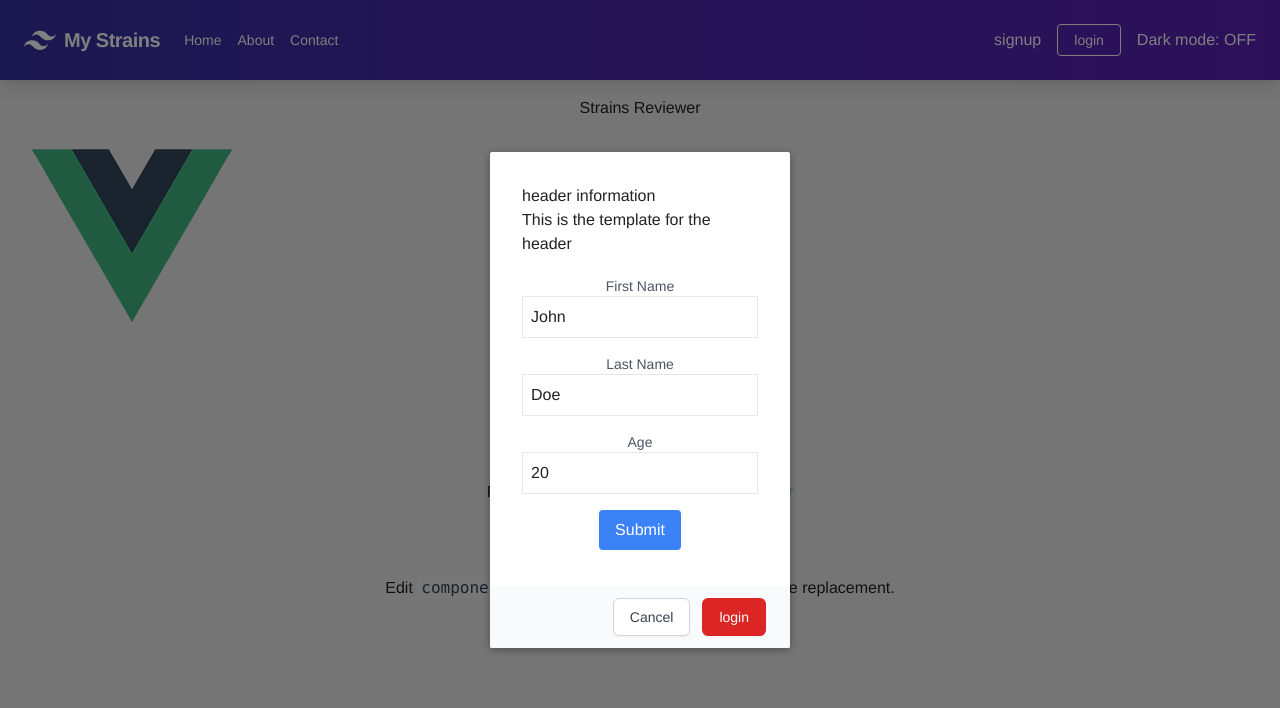
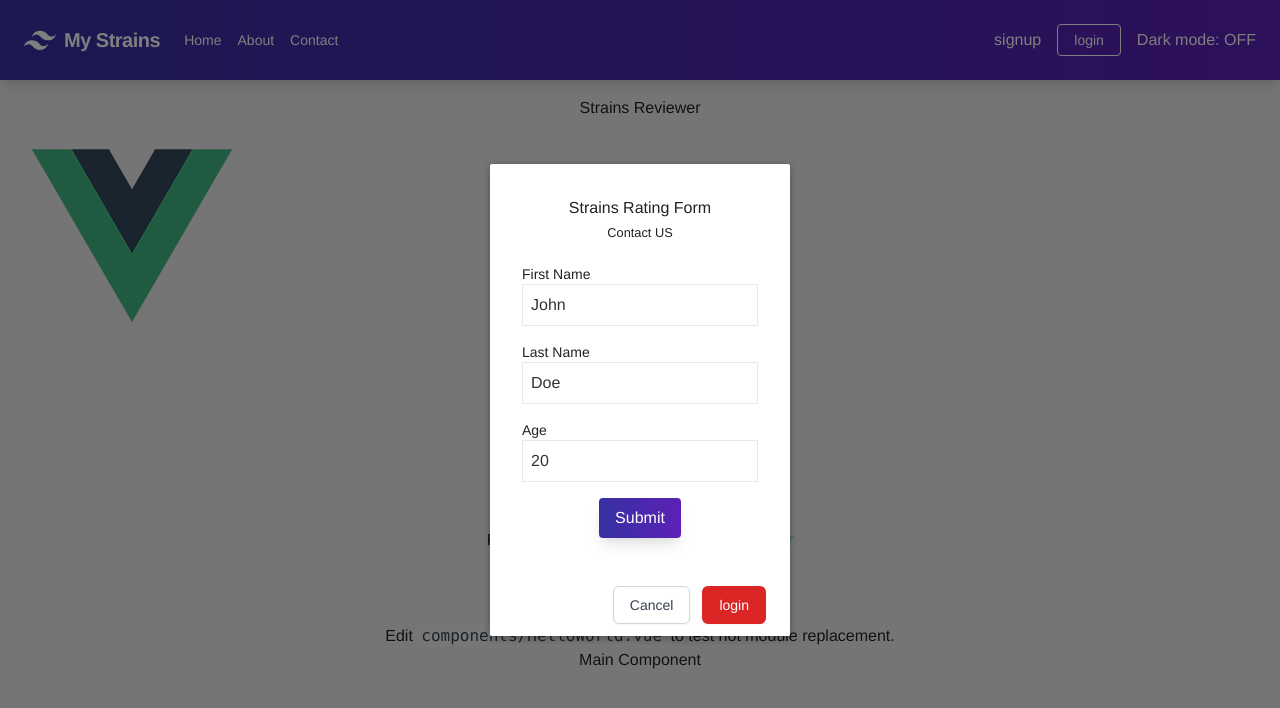
Before and after one commit to victor-basurto/vue-pinia-multiple-modules, a Vue app: page / in a window 1280 px wide. Both pictures are taken after a click on the button "login". Shown: the top 708 px of the page. Built offline with nearby package versions, Linux system fonts and the light colour scheme.

Commit message:
Modal Darkmode enabled, Modal BTN updated

```diff
--- a/src/App.vue
+++ b/src/App.vue
@@ -8,7 +8,7 @@ import TopNavbar from './components/base/nav/TopNavbar.vue'
 
 const rootStore = useRootStore()
 const { darkMode } = storeToRefs(rootStore)
-const { setIsMobile } = rootStore
+const { setIsMobile, setDarkMode } = rootStore
 const { check } = useIsMobile()
 
 
@@ -26,7 +26,10 @@ console.log(getMediaPreference())
 
 
 onMounted(() => {
+	const isDarkMode = (localStorage.getItem('dark-mode') === 'true') ? true : false;
+	console.log(isDarkMode)
 	setIsMobile(check.value)
+	setDarkMode(isDarkMode)
 })
 
 </script>
@@ -48,17 +51,24 @@ onMounted(() => {
 
 <style lang="scss">
 :root {
+	// static colors
+	--input-primary-color: #333;
+	// dynamic colors
 	--background-color-primary: #ebebeb;
 	--background-color-secondary: #fafafa;
 	--accent-color: #cacaca;
 	--text-primary-color: #222;
 	--element-size: 4rem;
+
+	--modal-background-color-primary: #fff;
 }
 .dark-theme {
 	--background-color-primary: #1e1e1e;
 	--background-color-secondary: #2d2d30;
 	--accent-color: #3f3f3f;
 	--text-primary-color: #ddd;
+
+	--modal-background-color-primary: #1e1e1e;
 }
 main {
 	font-family: Avenir, Helvetica, Arial, sans-serif;
@@ -67,9 +77,8 @@ main {
 	text-align: center;
 	min-height: 100vh;
 	background-color: var(--background-color-primary);
-
-	:where(span, div, li, p, strong, h1, h2, h3, h4, h5, h6):not(nav *) { color: var(--text-primary-color); }
-
+	:is(.modal-container, .modal-footer) { background-color: var(--modal-background-color-primary) !important; }
+	:where(span, div, li, p, strong, label, h1, h2, h3, h4, h5, h6):not(nav *) { color: var(--text-primary-color); }
 }
 @media (max-width: 767px) {
 	.container img { margin: auto; }
--- a/src/components/EntryPoint.vue
+++ b/src/components/EntryPoint.vue
@@ -28,17 +28,26 @@ const openModal = () => showModal.value = true
 </script>
 
 <template>
-	<button id="open-modal" @click="openModal">open modal</button>
-	<Modal modalId="generic-modal" headerInfo="header information" :showModal="showModal" @close="closingModal">
+	<div class="mb-8">
+		<button
+			class="px-4 py-2 bg-gradient-to-r text-white from-indigo-800 to-purple-800 shadow-lg rounded"
+			id="open-modal"
+			@click="openModal">
+				open modal
+			</button>
+		<Modal
+			modalId="generic-modal"
+			headerInfo="Strains Rating Form"
+			:showModal="showModal"
+			@close="closingModal">
 				<template #header>
-			<div>
-				This is the template for the header
-			</div>
+					<div class="text-center"><small>Contact US</small></div>
 				</template>
 				<template #body>
 					<Form />
 				</template>
 		</Modal>
+	</div>
 	<div>
 		{{ getCurrentVersionMsg }} <br>
 		<span>Is Mobile?: <strong>{{ (isMobile).toString().toUpperCase() }}</strong></span> <br>
--- a/src/components/base/form/Form.vue
+++ b/src/components/base/form/Form.vue
@@ -17,24 +17,24 @@ const submit = () => {
 	<div>
 		<!-- create tailwindcss form using firstname, lastname, age -->
 		<form>
-			<div class="flex flex-col items-center my-4">
-				<label for="firstname" class="text-gray-600 text-sm">First Name</label>
+			<div class="flex flex-col my-4">
+				<label for="firstname" class="text-sm">First Name</label>
 				<input v-model="userState.firstName" id="firstname" class="border w-full p-2" type="text" placeholder="First Name">
 			</div>
-			<div class="flex flex-col items-center my-4">
-				<label for="lastname" class="text-gray-600 text-sm">Last Name</label>
+			<div class="flex flex-col my-4">
+				<label for="lastname" class="text-sm">Last Name</label>
 				<input v-model="userState.lastName" id="lastname" class="border w-full p-2" type="text" placeholder="Last Name">
 			</div>
-			<div class="flex flex-col items-center my-4">
-				<label for="age" class="text-gray-600 text-sm">Age</label>
+			<div class="flex flex-col my-4">
+				<label for="age" class="text-sm">Age</label>
 				<input v-model="userState.age" id="age" class="border w-full p-2" type="text" placeholder="Age">
 			</div>
 			<div class="flex justify-center my-4">
-				<button @click.prevent="submit" class="bg-blue-500 px-4 py-2 text-white rounded">Submit</button>
+				<button @click.prevent="submit" class="px-4 py-2 bg-gradient-to-r text-white from-indigo-800 to-purple-800 shadow-lg rounded">Submit</button>
 			</div>
 		</form>
 	</div>
 </template>
 <style scoped>
-
+input { color: var(--input-primary-color); }
 </style>
--- a/src/components/base/modal/Modal.vue
+++ b/src/components/base/modal/Modal.vue
@@ -49,10 +49,10 @@ const login = (): boolean => true;
 				<transition name="modal-container">
 					<div v-show="showModal" class="modal-container inline-block align-bottom bg-white rounded-lg text-left overflow-hidden shadow-xl transform transition-all sm:my-8 sm:align-middle sm:max-w-lg sm:w-full">
 						<div class="modal-content px-8 pt-8 pr-8 pl-8 pb-4">
-							<div class="modal-header">
+							<div class="modal-header text-center">
 								{{ headerInfo }}
 								<slot name="header">
-									default header
+									<div class="text-center">Contact US</div>
 								</slot>
 							</div>
 							<transition name="body-animate">
--- a/src/components/base/nav/TopNavbar.vue
+++ b/src/components/base/nav/TopNavbar.vue
@@ -17,6 +17,7 @@ const { setDarkMode } = rootStore
 // const emits = defineEmits(['dark'])
 const setDarkModeTheme = () => {
 	darkMode.value = !darkMode.value
+	localStorage.setItem('dark-mode', `${darkMode.value}`)
 	setDarkMode( darkMode.value )
 }
 
```
Lines whose indentation alone changed are shown as unchanged.
